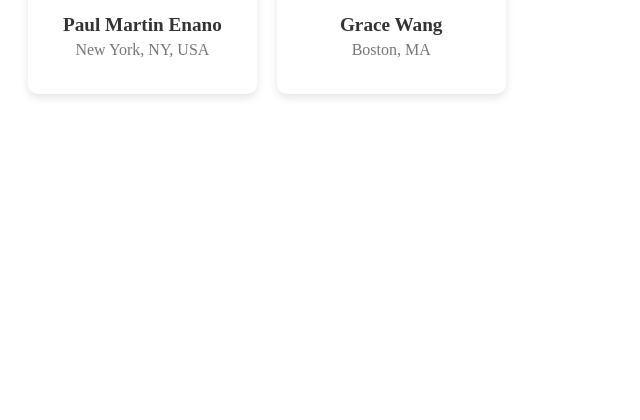
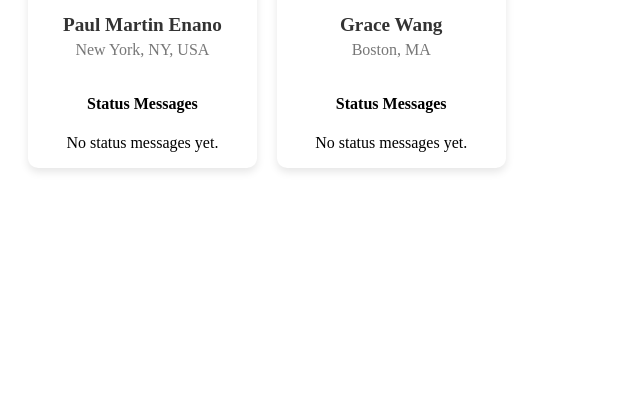
Before and after one commit to enano1/we-tide, a Django app: page /profiles/ in a window 1280 px wide. Shown: the part 346-766 px from the top of the page, without its empty margins (0-640 px from the left). Run offline with Django 5.2, Linux system fonts and the light colour scheme; a user stored in the database is signed in; data comes from the database, SQL or seed files in the repository; both versions use the stored data as it was after the commit.

Commit message:
updated newsfeed

```diff
--- a/tide/forms.py
+++ b/tide/forms.py
@@ -53,11 +53,12 @@ class UpdateProfileForm(forms.ModelForm):
 class CreateStatusMessageForm(forms.ModelForm):
     '''Form to post a new StatusMessage, with an option to upload an image.'''
 
-    image_file = forms.ImageField(required=False)  # Optional image upload field
+    image_file = forms.ImageField(required=False)
 
     class Meta:
         model = StatusMessage
-        fields = ['message', 'image_file']  # Include image_file in the form
+        fields = ['message', 'image_file']
+
 
 class LocationForm(forms.Form):
     station_id = forms.CharField(label="Station ID", max_length=10, required=True)
--- a/tide/models.py
+++ b/tide/models.py
@@ -53,14 +53,14 @@ class Profile(models.Model):
         return suggested_friends
 
     def get_news_feed(self):
-        """Retrieve status messages for the current profile and their friends."""
+        """Retrieve status messages for the current profile's friends and non-friends, excluding the current profile's own posts."""
 
         friends = self.get_friends()
 
-        profile_ids = [self.pk] + [friend.pk for friend in friends]
-
-
-        return StatusMessage.objects.filter(profile__id__in=profile_ids).order_by('-timestamp')
+        return StatusMessage.objects.filter(
+            models.Q(profile__in=friends) |
+            models.Q(profile__in=Profile.objects.exclude(pk=self.pk))
+        ).exclude(profile=self).order_by('-timestamp')
 
 
 
--- a/tide/templates/tide/dashboard.html
+++ b/tide/templates/tide/dashboard.html
@@ -16,6 +16,7 @@
             <div class="next-steps">
                 <h2>Next Steps</h3>
                 <p><a href="{% url 'show_all_profiles' %}">View All Profiles</a></p>
+                <p><a href="{% url 'show_profile' request.user.profile.pk %}">View My Profile</a></p>
                 <p><a href="{% url 'location_input' %}">Find Nearest NOAA Station</a></p>
             </div>
         {% endif %}
--- a/tide/templates/tide/show_all_profiles.html
+++ b/tide/templates/tide/show_all_profiles.html
@@ -1,14 +1,7 @@
-<!-- templates/tide/show_all_profiles.html -->
 {% extends 'tide/base.html' %}
 
 {% block content %}
     <h2>All Profiles</h2>
-
-    {% comment %} {% if not request.user.is_authenticated %}
-        <p><a href="{% url 'login' %}">Log in</a> or <a href="{% url 'create_profile' %}">Create an Account</a> to connect with others.</p>
-    {% elif not has_profile %}
-        <a href="{% url 'create_profile' %}" class="btn btn-primary">Create Profile</a>
-    {% endif %} {% endcomment %}
 
     {% if request.user.is_authenticated %}
         <form action="{% url 'logout' %}" method="post">
@@ -31,6 +24,21 @@
                 <div class="profile-name">{{ profile.fname }} {{ profile.lname }}</div>
                 <div class="profile-city">{{ profile.city }}</div>
             </div>
+
+            <div class="status-messages">
+                <h4>Status Messages</h4>
+                {% for status in profile.statusmessage_set.all %}
+                    <div class="status-message">
+                        <p>{{ status.message }}</p>
+                        {% if status.image %}
+                            <img src="{{ status.image.url }}" class="status-image" alt="Status Image">
+                        {% endif %}
+                        <small>Posted on {{ status.created_at }}</small>
+                    </div>
+                {% empty %}
+                    <p>No status messages yet.</p>
+                {% endfor %}
+            </div>
         </div>
         {% endfor %}
     </div>
--- a/tide/views.py
+++ b/tide/views.py
@@ -639,23 +639,6 @@ def haversine(lat1, lon1, lat2, lon2):
 def dashboard_view(request):
     return render(request, 'dashboard.html', {'welcome_message': 'Welcome to your Dashboard!'})
 
-# def location_input_view(request):
-#     if request.method == 'POST':
-#         latitude = request.POST.get('latitude')
-#         longitude = request.POST.get('longitude')
-
-#         try:
-#             latitude = float(latitude)
-#             longitude = float(longitude)
-#         except ValueError:
-#             return render(request, 'tide/location_input.html', {
-#                 'error': 'Please enter valid latitude and longitude as decimals.'
-#             })
-
-#         return redirect('nearest_station', latitude=latitude, longitude=longitude)
-
-#     return render(request, 'tide/location_input.html')
-
 def location_input_view(request):
     if request.method == 'POST':
         address = request.POST.get('address')
@@ -665,8 +648,7 @@ def location_input_view(request):
                 'error': 'Please enter a valid address.'
             })
 
-        # Call Google Geocoding API
-        api_key = config('GOOGLE_API_KEY')  # Replace with your actual API key
+        api_key = config('GOOGLE_API_KEY')
         geocode_url = f'https://maps.googleapis.com/maps/api/geocode/json?address={address}&key={api_key}'
 
         response = requests.get(geocode_url)
@@ -693,9 +675,8 @@ def nearest_station_view(request, latitude, longitude):
 
 
 def get_moon_phase(date):
-    # Simplified moon phase calculation
     diff = (date - datetime(2000, 1, 6)).days
-    lunations = 29.53058867  # Average length of the lunar cycle in days
+    lunations = 29.53058867  # the average length of the lunar cycle in days
     phase_index = (diff % lunations) / lunations
 
     if phase_index < 0.03 or phase_index > 0.97:
@@ -743,7 +724,7 @@ def weather_view(request, lat, lon):
         'lat': lat,
         'lon': lon,
         'api_key': api_key,
-        'moon_phase': moon_phase  # Pass moon phase data to template
+        'moon_phase': moon_phase
     })
 
 
```
Also changed, not shown: db.sqlite3.
